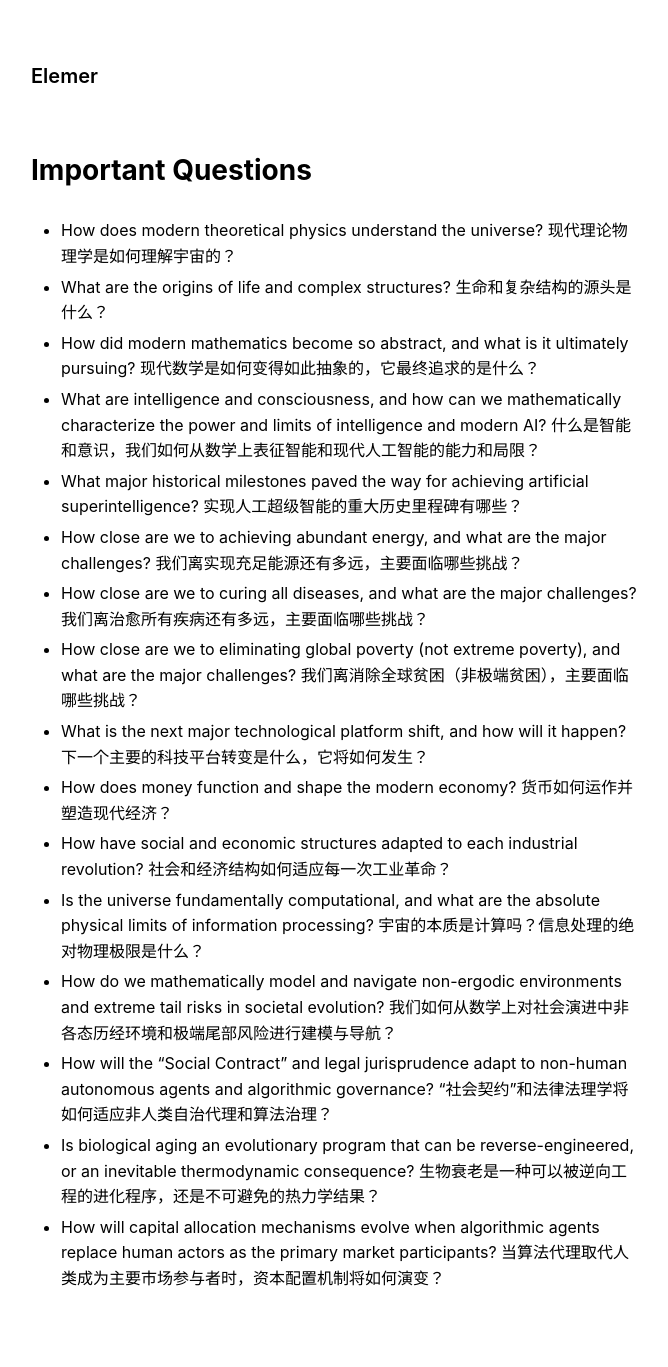
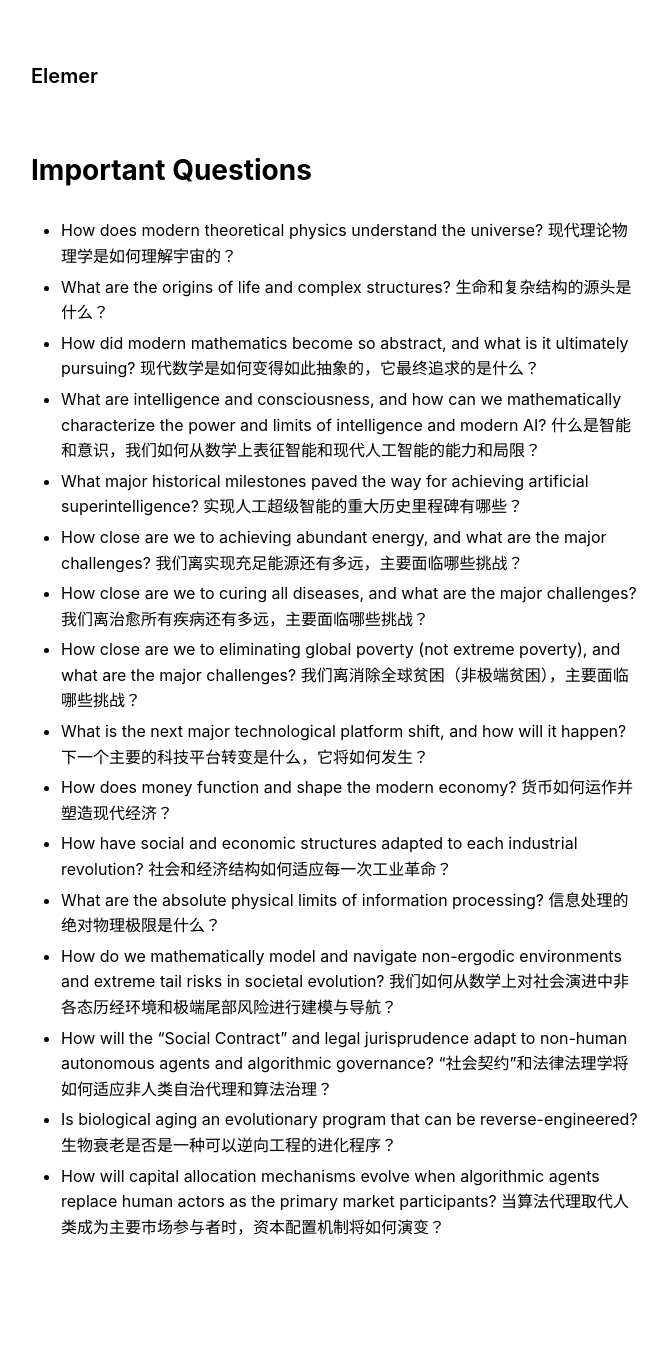
Before and after one commit to elemer1/elemer1.github.io, a Jekyll site: the page built from _markdown/Important Questions.md, in a window 1280 px wide. Shown: the whole page, without its empty margins (304-972 px from the left). Built offline with Jekyll 4.4.1, drawn with Linux system fonts in a browser that asks for light colours; after the commit the page ends 1315 px from its top, so only the background shows below that.

Commit message:
Revise important questions in the document
Removed questions about the universe's computational nature and biological aging, and simplified the phrasing of the remaining questions.

```diff
--- a/_markdown/Big Questions.md
+++ b/_markdown/Important Questions.md
@@ -26,12 +26,12 @@
   货币如何运作并塑造现代经济？
 - How have social and economic structures adapted to each industrial revolution?
   社会和经济结构如何适应每一次工业革命？
-- Is the universe fundamentally computational, and what are the absolute physical limits of information processing? 宇宙的本质是计算吗？信息处理的绝对物理极限是什么？
+- What are the absolute physical limits of information processing? 信息处理的绝对物理极限是什么？
 - How do we mathematically model and navigate non-ergodic environments and extreme tail risks in societal evolution?
   我们如何从数学上对社会演进中非各态历经环境和极端尾部风险进行建模与导航？
 - How will the "Social Contract" and legal jurisprudence adapt to non-human autonomous agents and algorithmic governance?
   “社会契约”和法律法理学将如何适应非人类自治代理和算法治理？
-- Is biological aging an evolutionary program that can be reverse-engineered, or an inevitable thermodynamic consequence?
-  生物衰老是一种可以被逆向工程的进化程序，还是不可避免的热力学结果？
+- Is biological aging an evolutionary program that can be reverse-engineered?
+  生物衰老是否是一种可以逆向工程的进化程序？
 - How will capital allocation mechanisms evolve when algorithmic agents replace human actors as the primary market participants?
   当算法代理取代人类成为主要市场参与者时，资本配置机制将如何演变？
```
